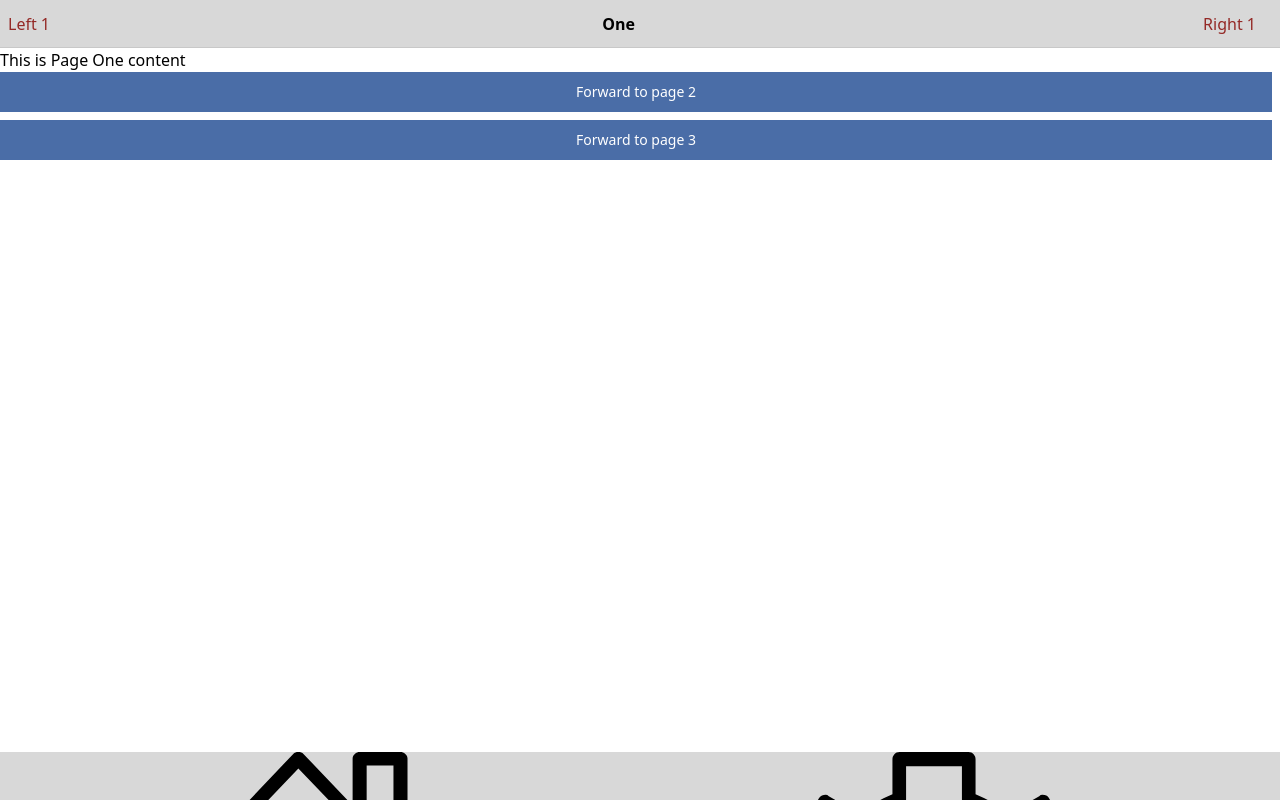
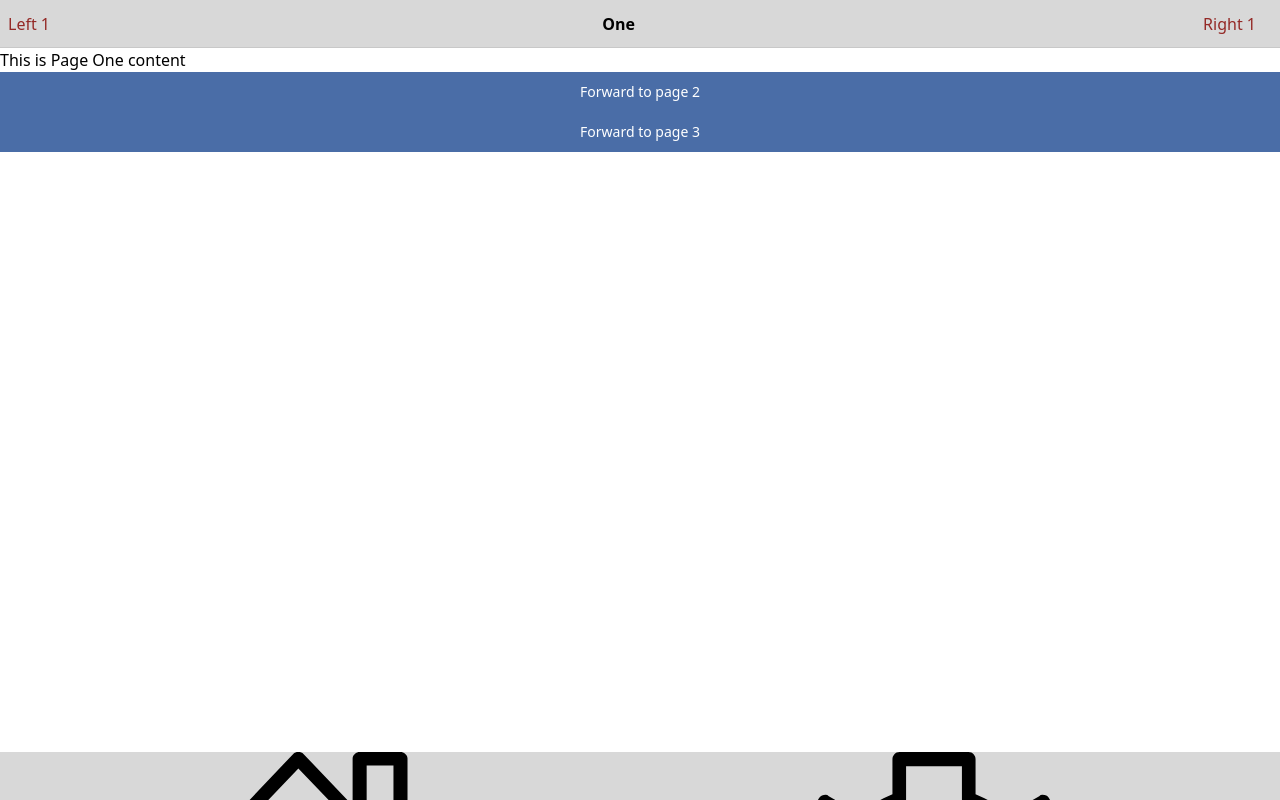
Before and after one commit to damianamodeo/UIComponents, a React (Vite) app: page / in a window 1280 px wide. Built offline with nearby package versions, Linux system fonts and the light colour scheme.

Commit message:
scriptBackup

```diff
--- a/src/components/inputs/Button.tsx
+++ b/src/components/inputs/Button.tsx
@@ -53,7 +53,7 @@ const Button = ({
       <button
         {...longPressEvent}
         type={`${submit ? "submit" : "button"}`}
-        className={`${colors[color]} text-white font-medium text-sm px-5 py-2.5 mr-2 mb-2 focus:outline-none dark:text-black`}
+        className={`${colors[color]} text-white font-medium text-sm px-5 py-2.5 focus:outline-none dark:text-black`}
         ref={ref}
       >
         {children}
```
